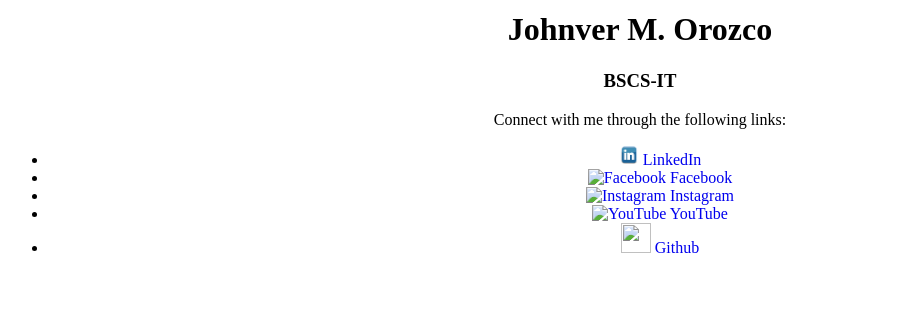
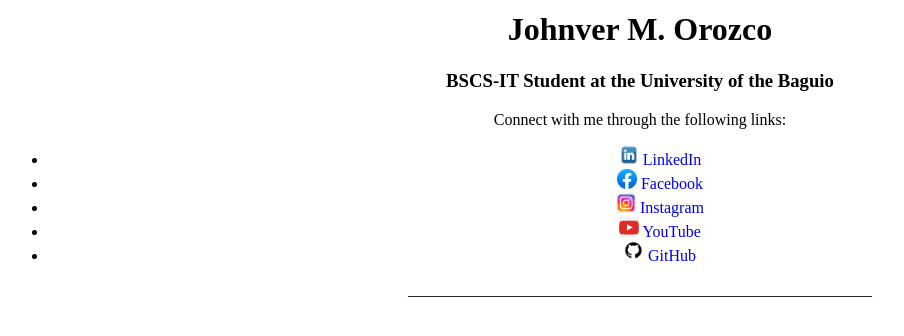
Before and after one commit to OrozcoJohnv/First-Grading-Examination, a plain HTML site: page index.html in a window 1280 px wide. Shown: the part 172-508 px from the top of the page, without its empty margins (0-904 px from the left). Drawn offline with Linux system fonts and the light colour scheme.

Commit message:
First-Grading-Exam 1

```diff
--- a/index.html
+++ b/index.html
@@ -3,46 +3,49 @@
 <head>
     <meta charset="UTF-8">
     <meta name="viewport" content="width=device-width, initial-scale=1.0">
-    <title>Document</title>
+    <title>First-Grading-Examination</title>
 </head>
 <body>
     <div style="text-align: center;">
         <img src="photo.jpg" alt="Profile Photo of Johnver Orozco" style="border-radius: 50%; width: 150px; height: 150px;">
         <h1>Johnver M. Orozco</h1>
-        <h3>BSCS-IT</h3>
+        <h3>BSCS-IT Student at the University of the Baguio</h3>
         <p>Connect with me through the following links:</p>
 
         <ul>
             <li>
-                <a href="https://www.linkedin.com/in/johnverorozco/" target="_blank" style="text-decoration: none;">
-                    <img src="linkedIn.png" width="20" height="20" alt="LinkedIn">
+                <a href="https://www.linkedin.com/in/johnverorozco/" title="Follow me on LinkedIn" style="text-decoration: none;">
+                    <img src="linkedIn.png" width="20" height="20">
                     LinkedIn
                 </a>
             </li>
              <li>
-                <a href="https://www.facebook.com/johnver.orozco/" target="_blank" style="text-decoration: none;">
-                    <img src="" width="30" height="30" alt="Facebook">
+                <a href="https://www.facebook.com/johnver.orozco/" title="Follow me on Facebook" style="text-decoration: none;">
+                    <img src="facebook.png" width="20" height="20">
                     Facebook
                 </a>
             </li>
             <li>
-                <a href="https://www.instagram.com/verrmosa/" target="_blank" style="text-decoration: none;">
-                    <img src="" width="30" height="30" alt="Instagram">
+                <a href="https://www.instagram.com/verrmosa/" title="Follow me on Instagram" style="text-decoration: none;">
+                    <img src="instagram.png" width="20" height="20">
                     Instagram
                 </a>
             </li>
             <li>
-                <a href="https://www.youtube.com/in/@nhlanclips/" target="_blank" style="text-decoration: none;">
-                    <img src="" width="30" height="30" alt="YouTube">
+                <a href="https://www.youtube.com/in/@nhlanclips/" title="Follow me on YouTube" style="text-decoration: none;">
+                    <img src="youtube.png" width="20" height="20">
                     YouTube
                 </a>
             </li>
             <li>
-                <a href="https://www.github.com/in/OrozcoJohnv/" target="_blank" style="text-decoration: none;">
-                    <img src="" width="30" height="30">
-                    Github
+                <a href="https://www.github.com/in/OrozcoJohnv/" title="Follow me on GitHub" style="text-decoration: none;">
+                    <img src="github.png" width="20" height="20">
+                    GitHub
+                </a>
             </li>
         </ul>
+
+        <p>__________________________________________________________</p>
     </div>
 </body>
 </html>
```
Also changed, not shown: index3.html (deleted, +0 -8 lines), facebook.png (added), github.png (added), instagram.png (added), youtube.png (added).
